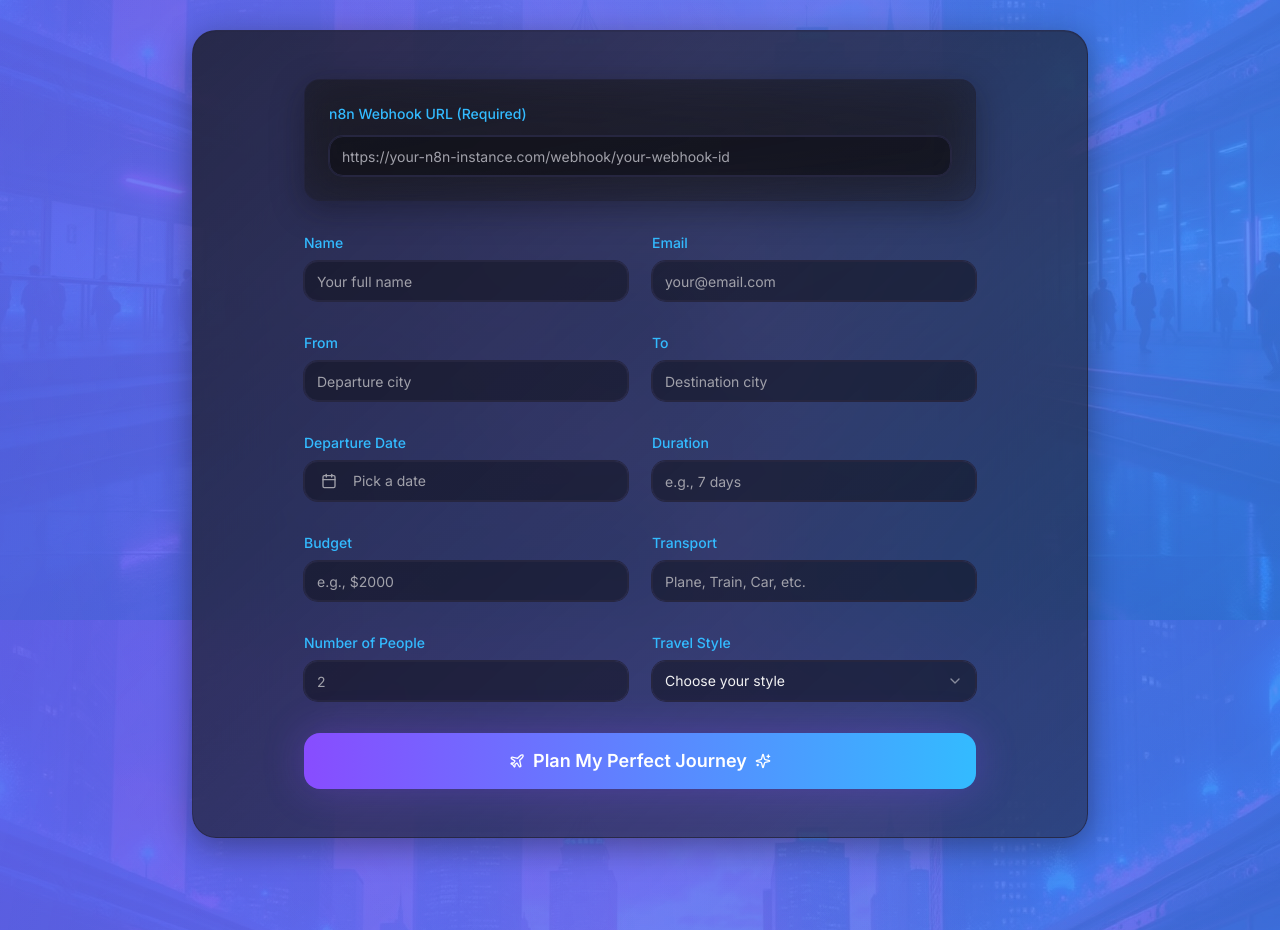
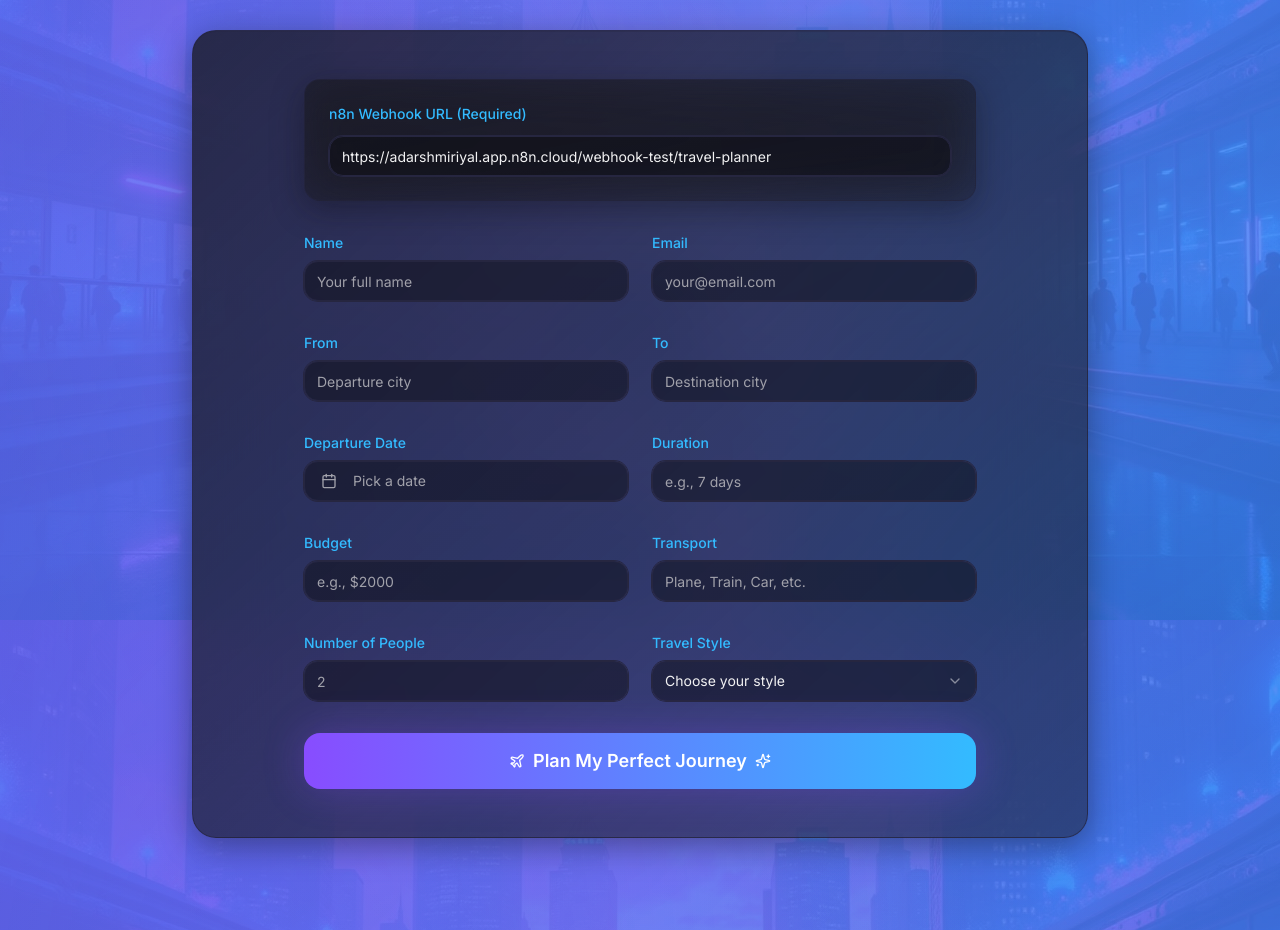
Before and after one commit to adarshmiriyal/zenith-trip, a React (Vite) app: page / in a window 1280 px wide. Shown: the part 980-1910 px from the top of the page. Built offline with nearby package versions, Linux system fonts and the light colour scheme.

Commit message:
Update form submission URL
Connect the project to the provided n8n webhook URL for form submissions.

```diff
--- a/src/components/TravelForm.tsx
+++ b/src/components/TravelForm.tsx
@@ -38,7 +38,7 @@ const TravelForm = () => {
   });
   const [isSubmitting, setIsSubmitting] = useState(false);
   const [showSuccess, setShowSuccess] = useState(false);
-  const [webhookUrl, setWebhookUrl] = useState('');
+  const [webhookUrl, setWebhookUrl] = useState('https://adarshmiriyal.app.n8n.cloud/webhook-test/travel-planner');
 
   const handleInputChange = (field: keyof FormData, value: string | Date | undefined) => {
     setFormData(prev => ({ ...prev, [field]: value }));
```
